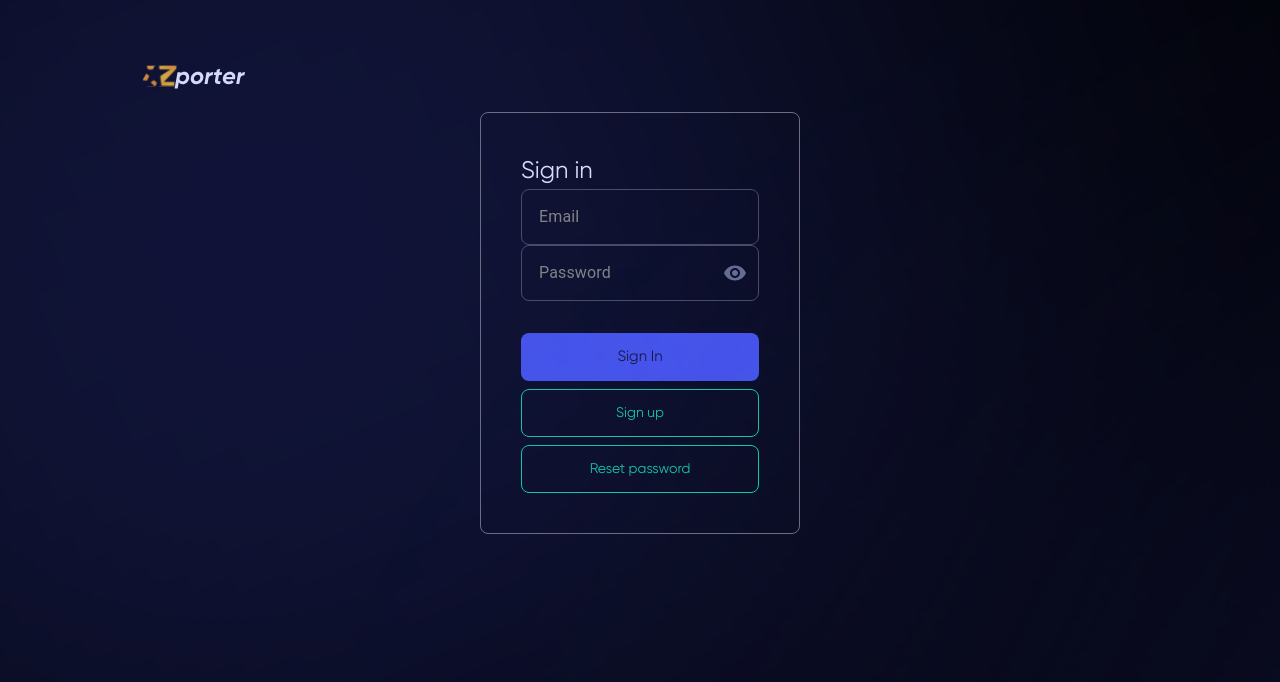
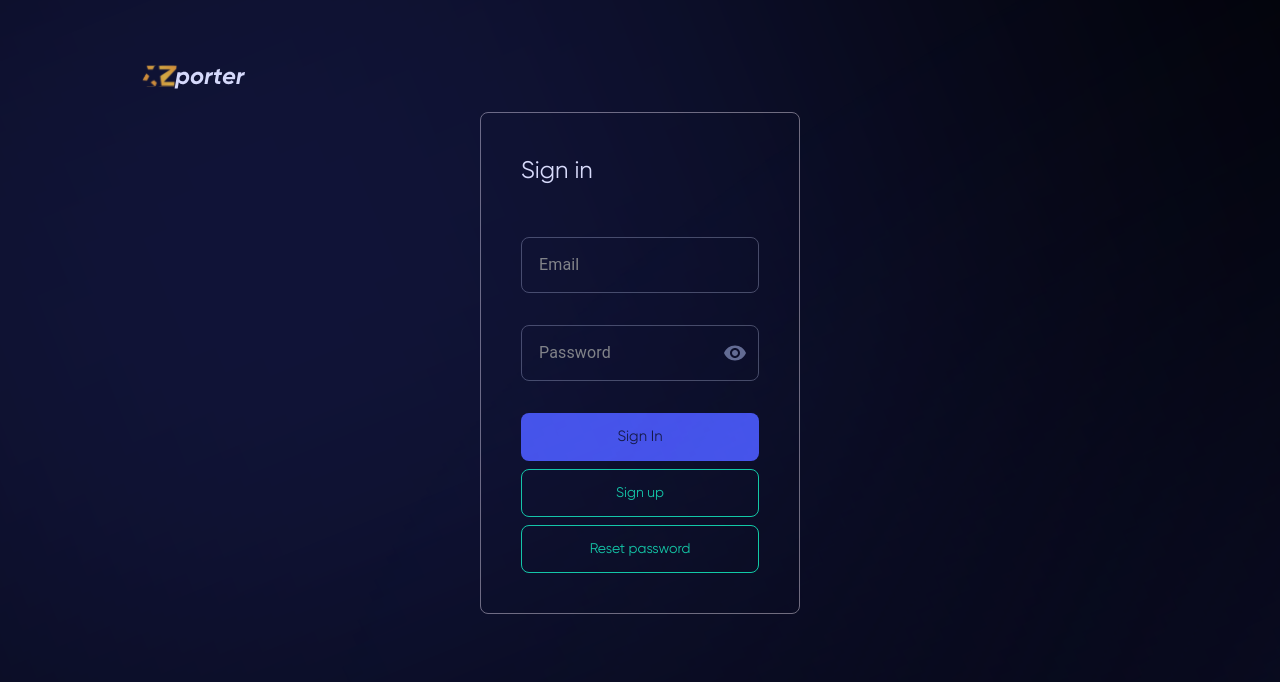
Before and after one commit to coder054/test5, a Next.js app: page /signin in a window 1280 px wide. Shown: the top 682 px of the page. Built offline with nearby package versions, Linux system fonts and the light colour scheme.

Commit message:
update MyInput component

```diff
--- a/components/MyInput.tsx
+++ b/components/MyInput.tsx
@@ -37,6 +37,7 @@ const CssTextField = styled(TextField)({
 })
 
 export const MyInput = ({
+  className,
   label,
   value,
   onChange,
@@ -44,6 +45,7 @@ export const MyInput = ({
   password,
   ...rest
 }: {
+  className?: string
   label: string
   value: string
   onChange: any
@@ -53,7 +55,7 @@ export const MyInput = ({
   const [showPassword, setShowPassword] = useState(false)
 
   return (
-    <div className="relative">
+    <div className={clsx('relative', className)}>
       <CssTextField
         fullWidth
         label={label}
```
